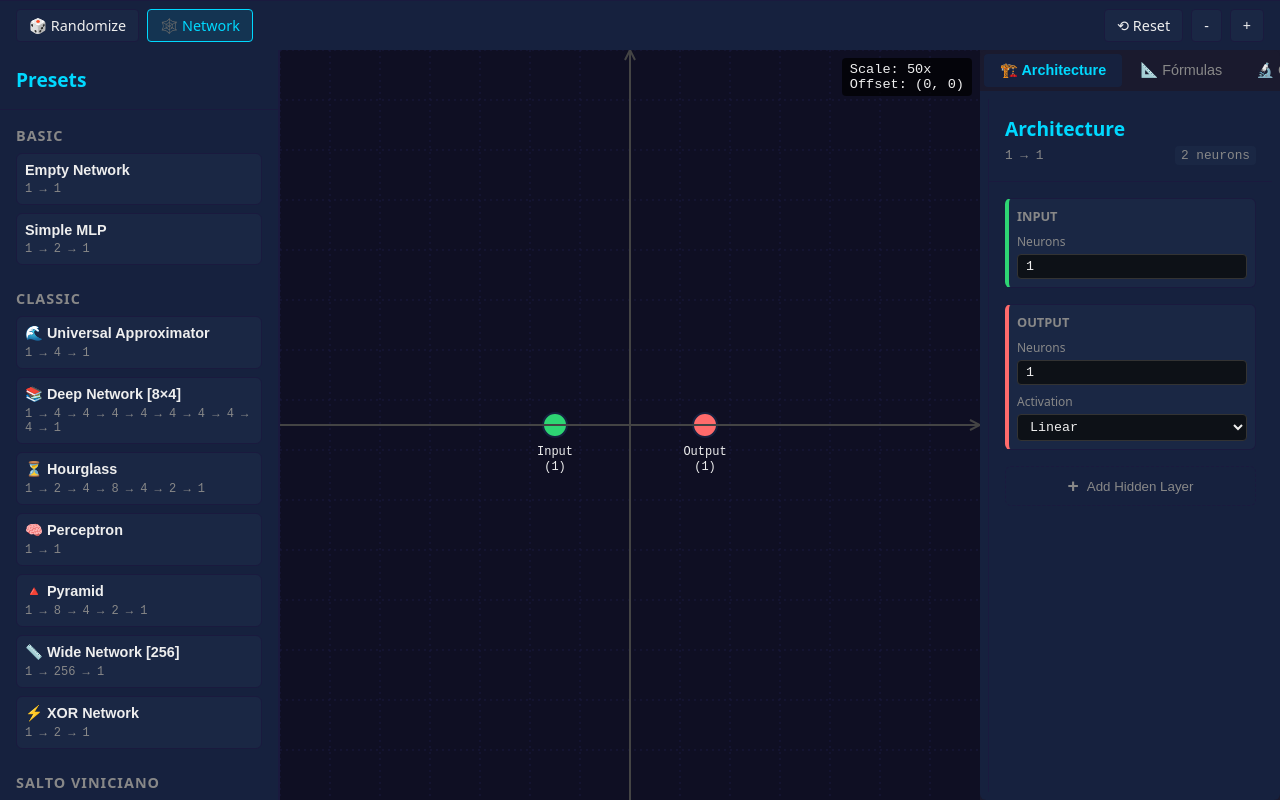
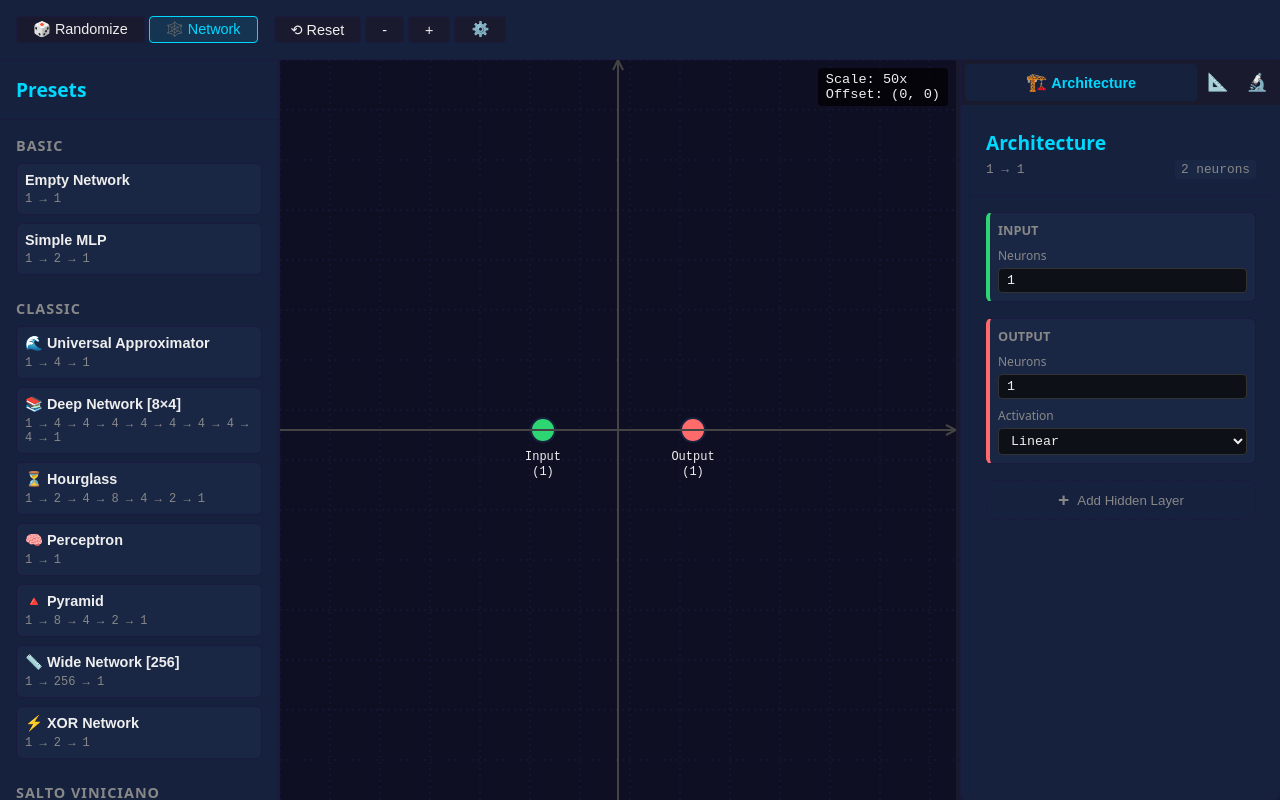
Before and after one commit to viniciusxpb/NousScope, an Angular app: page / in a window 1280 px wide. Built offline with nearby package versions, Linux system fonts and the light colour scheme.

Commit message:
feat: Implement resizable right panel, update tab button UI, and add canvas color settings to the toolbar.

```diff
--- a/src/app/app.component.html
+++ b/src/app/app.component.html
@@ -10,20 +10,32 @@
             <app-canvas></app-canvas>
         </main>
 
-        <aside class="right-panel">
+        <div class="resize-handle" (mousedown)="onResizeStart($event)" title="Arrastar para redimensionar">
+        </div>
+
+        <aside class="right-panel" [style.width.px]="rightPanelWidth()">
             <div class="tabs-container">
                 <div class="tabs-header">
                     <button class="tab-button" [class.active]="activeTab() === 'architecture'"
                         (click)="setActiveTab('architecture')">
-                        🏗️ Architecture
+                        <span class="tab-icon">🏗️</span>
+                        @if (activeTab() === 'architecture') {
+                        <span class="tab-label">Architecture</span>
+                        }
                     </button>
                     <button class="tab-button" [class.active]="activeTab() === 'formulas'"
                         (click)="setActiveTab('formulas')">
-                        📐 Fórmulas
+                        <span class="tab-icon">📐</span>
+                        @if (activeTab() === 'formulas') {
+                        <span class="tab-label">Fórmulas</span>
+                        }
                     </button>
                     <button class="tab-button" [class.active]="activeTab() === 'compare'"
                         (click)="setActiveTab('compare')">
-                        🔬 Compare
+                        <span class="tab-icon">🔬</span>
+                        @if (activeTab() === 'compare') {
+                        <span class="tab-label">Compare</span>
+                        }
                     </button>
                 </div>
 
--- a/src/app/app.component.scss
+++ b/src/app/app.component.scss
@@ -30,11 +30,34 @@
 
 .right-panel {
     flex: 0 0 auto;
-    width: 300px;
     display: flex;
     flex-direction: column;
     gap: var(--space-md);
     overflow-y: auto;
+    border-left: 1px solid var(--color-grid);
+}
+
+.resize-handle {
+    width: 4px;
+    background: transparent;
+    cursor: col-resize;
+    position: relative;
+    flex-shrink: 0;
+    transition: background-color 0.2s ease;
+
+    &:hover,
+    &:active {
+        background: var(--color-primary);
+    }
+
+    &::before {
+        content: '';
+        position: absolute;
+        top: 0;
+        bottom: 0;
+        left: calc(-1 * var(--space-xs));
+        right: calc(-1 * var(--space-xs));
+    }
 }
 
 .tabs-container {
@@ -52,8 +75,11 @@
 }
 
 .tab-button {
-    flex: 1;
-    padding: var(--space-sm) var(--space-md);
+    display: flex;
+    align-items: center;
+    justify-content: center;
+    gap: var(--space-xs);
+    padding: var(--space-sm);
     background: transparent;
     border: none;
     border-radius: var(--radius-sm);
@@ -62,6 +88,16 @@
     cursor: pointer;
     transition: all 0.2s ease;
     white-space: nowrap;
+    min-width: 36px;
+
+    .tab-icon {
+        font-size: 1.2em;
+        display: block;
+    }
+
+    .tab-label {
+        display: block;
+    }
 
     &:hover {
         background: var(--color-panelHover);
@@ -72,6 +108,8 @@
         background: var(--color-panel);
         color: var(--color-primary);
         font-weight: 600;
+        padding: var(--space-sm) var(--space-md);
+        flex: 1;
     }
 }
 
--- a/src/app/app.component.ts
+++ b/src/app/app.component.ts
@@ -1,4 +1,4 @@
-import { Component, OnInit, inject, signal } from '@angular/core';
+import { Component, OnInit, inject, signal, HostListener } from '@angular/core';
 import { ConfigService } from './core/services/config.service';
 import { CanvasComponent } from './features/canvas/canvas.component';
 import { PresetsPanelComponent } from './features/presets-panel/presets-panel.component';
@@ -25,6 +25,10 @@ export class AppComponent implements OnInit {
     private readonly config = inject(ConfigService);
 
     protected readonly activeTab = signal<'architecture' | 'formulas' | 'compare'>('architecture');
+    protected readonly rightPanelWidth = signal<number>(320);
+    private isResizing = false;
+    private startX = 0;
+    private startWidth = 0;
 
     ngOnInit(): void {
         this.injectCssVariables();
@@ -32,6 +36,33 @@ export class AppComponent implements OnInit {
 
     protected setActiveTab(tab: 'architecture' | 'formulas' | 'compare'): void {
         this.activeTab.set(tab);
+    }
+
+    protected onResizeStart(event: MouseEvent): void {
+        event.preventDefault();
+        this.isResizing = true;
+        this.startX = event.clientX;
+        this.startWidth = this.rightPanelWidth();
+        document.body.style.cursor = 'col-resize';
+        document.body.style.userSelect = 'none';
+    }
+
+    @HostListener('document:mousemove', ['$event'])
+    onMouseMove(event: MouseEvent): void {
+        if (!this.isResizing) return;
+
+        const deltaX = this.startX - event.clientX;
+        const newWidth = Math.max(250, Math.min(600, this.startWidth + deltaX));
+        this.rightPanelWidth.set(newWidth);
+    }
+
+    @HostListener('document:mouseup')
+    onMouseUp(): void {
+        if (this.isResizing) {
+            this.isResizing = false;
+            document.body.style.cursor = '';
+            document.body.style.userSelect = '';
+        }
     }
 
     private injectCssVariables(): void {
--- a/src/app/features/toolbar/toolbar.component.html
+++ b/src/app/features/toolbar/toolbar.component.html
@@ -18,5 +18,24 @@
         <button (click)="zoomIn()" title="Zoom In">
             +
         </button>
+        <button (click)="toggleSettings()" [class.active]="showSettings()" title="Canvas Settings">
+            ⚙️
+        </button>
     </div>
+
+    @if (showSettings()) {
+    <div class="settings-panel">
+        <h4>Canvas Settings</h4>
+
+        <div class="setting-row">
+            <label>Background Color</label>
+            <input type="color" [value]="canvasBgColor()" (input)="onCanvasBgChange($any($event.target).value)" />
+        </div>
+
+        <div class="setting-row">
+            <label>Grid Color</label>
+            <input type="color" [value]="gridColor()" (input)="onGridColorChange($any($event.target).value)" />
+        </div>
+    </div>
+    }
 </div>
--- a/src/app/features/toolbar/toolbar.component.scss
+++ b/src/app/features/toolbar/toolbar.component.scss
@@ -1,34 +1,29 @@
 .toolbar {
     display: flex;
-    justify-content: space-between;
-    padding: var(--space-sm) var(--space-md);
+    gap: var(--space-md);
+    padding: var(--space-md);
     background: var(--color-panel);
-    border-top: 1px solid var(--color-grid);
-}
+    border-bottom: 1px solid var(--color-grid);
+    position: relative;
 
     .group {
         display: flex;
-    gap: var(--space-sm);
+        gap: var(--space-xs);
     }
 
     button {
-    background: var(--color-panel-hover);
+        padding: var(--space-xs) var(--space-md);
+        background: var(--color-background);
         border: 1px solid var(--color-grid);
+        border-radius: var(--radius-sm);
         color: var(--color-text);
-    padding: 6px 12px;
-    border-radius: var(--radius-sm);
         cursor: pointer;
-    font-family: var(--font-primary);
-    font-size: 0.9rem;
-    transition: all 0.2s;
-    display: flex;
-    align-items: center;
-    gap: 6px;
+        transition: all 0.2s ease;
+        font-size: 0.9em;
 
         &:hover {
-        background: var(--color-primary);
-        color: var(--color-background);
-        border-color: var(--color-primary);
+            background: var(--color-panel);
+            border-color: var(--color-text);
         }
 
         &.active {
@@ -37,3 +32,61 @@ button {
             color: var(--color-primary);
         }
     }
+}
+
+.settings-panel {
+    position: absolute;
+    top: 100%;
+    right: var(--space-md);
+    margin-top: var(--space-xs);
+    background: var(--color-panel);
+    border: 1px solid var(--color-grid);
+    border-radius: var(--radius-md);
+    padding: var(--space-md);
+    box-shadow: var(--shadow-lg);
+    z-index: 1000;
+    min-width: 250px;
+
+    h4 {
+        margin: 0 0 var(--space-md);
+        color: var(--color-primary);
+        font-size: 0.95em;
+        font-weight: 600;
+    }
+
+    .setting-row {
+        display: flex;
+        align-items: center;
+        justify-content: space-between;
+        gap: var(--space-md);
+        margin-bottom: var(--space-sm);
+
+        &:last-child {
+            margin-bottom: 0;
+        }
+
+        label {
+            font-size: 0.9em;
+            color: var(--color-text);
+        }
+
+        input[type="color"] {
+            width: 60px;
+            height: 32px;
+            padding: 2px;
+            border: 1px solid var(--color-grid);
+            border-radius: var(--radius-sm);
+            background: var(--color-background);
+            cursor: pointer;
+
+            &::-webkit-color-swatch-wrapper {
+                padding: 2px;
+            }
+
+            &::-webkit-color-swatch {
+                border: none;
+                border-radius: var(--radius-xs);
+            }
+        }
+    }
+}
--- a/src/app/features/toolbar/toolbar.component.ts
+++ b/src/app/features/toolbar/toolbar.component.ts
@@ -1,20 +1,28 @@
-import { Component, inject } from '@angular/core';
+import { Component, inject, signal } from '@angular/core';
 import { CommonModule } from '@angular/common';
+import { FormsModule } from '@angular/forms';
 import { NetworkService } from '../../core/services/network.service';
 import { PlotService } from '../../core/services/plot.service';
+import { ConfigService } from '../../core/services/config.service';
 
 @Component({
     selector: 'app-toolbar',
     standalone: true,
-    imports: [CommonModule],
+    imports: [CommonModule, FormsModule],
     templateUrl: './toolbar.component.html',
     styleUrl: './toolbar.component.scss',
 })
 export class ToolbarComponent {
     private readonly network = inject(NetworkService);
     private readonly plot = inject(PlotService);
+    private readonly config = inject(ConfigService);
 
     readonly showNetwork = this.network.showNetwork;
+    readonly showSettings = signal(false);
+
+    // Canvas colors
+    canvasBgColor = signal(this.config.theme.colors.canvasBg);
+    gridColor = signal(this.config.theme.colors.grid);
 
     randomize(): void {
         this.network.randomizeWeights();
@@ -35,4 +43,20 @@ export class ToolbarComponent {
     zoomOut(): void {
         this.plot.zoomOut();
     }
+
+    toggleSettings(): void {
+        this.showSettings.update(v => !v);
+    }
+
+    onCanvasBgChange(color: string): void {
+        this.canvasBgColor.set(color);
+        this.config.theme.colors.canvasBg = color;
+        document.documentElement.style.setProperty('--color-canvasBg', color);
+    }
+
+    onGridColorChange(color: string): void {
+        this.gridColor.set(color);
+        this.config.theme.colors.grid = color;
+        document.documentElement.style.setProperty('--color-grid', color);
+    }
 }
```
Lines whose indentation alone changed are shown as unchanged.
